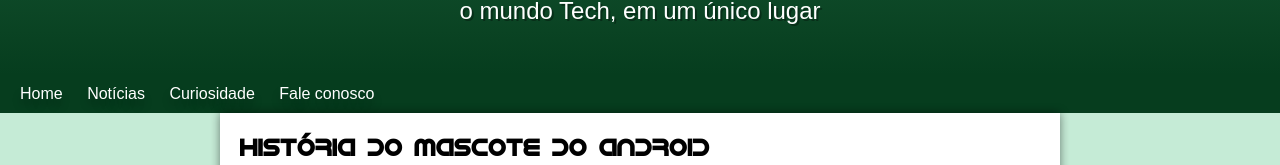
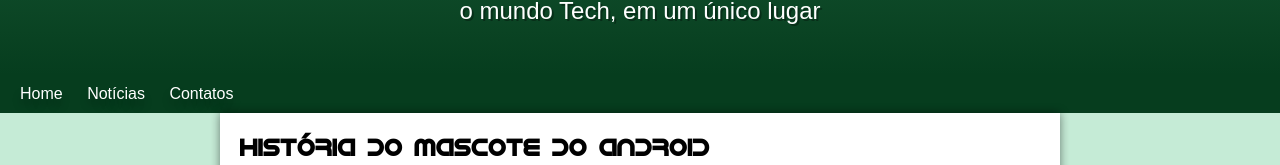
Before and after one commit to zeloyola/projeto-android, a plain HTML site: page index.html in a window 1280 px wide. Shown: the part 148-313 px from the top of the page. Drawn offline with Linux system fonts and the light colour scheme.

Commit message:
Retirada de algumas opções na área de Menu

```diff
--- a/index.html
+++ b/index.html
@@ -21,8 +21,7 @@
     <nav>
         <a href="#">Home</a>
         <a href="#">Notícias</a>
-        <a href="#">Curiosidade</a>
-        <a href="#">Fale conosco</a>
+        <a href="#">Contatos</a>
     </nav>
     <main>
         <article>
```
